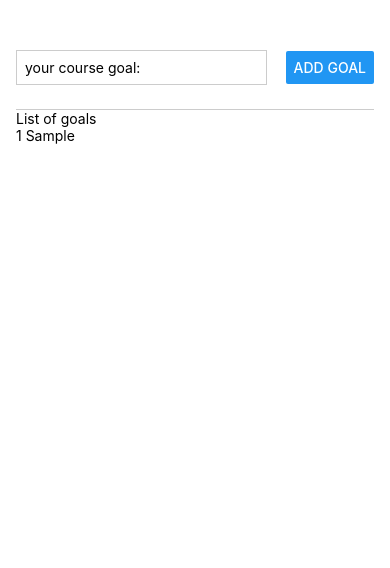
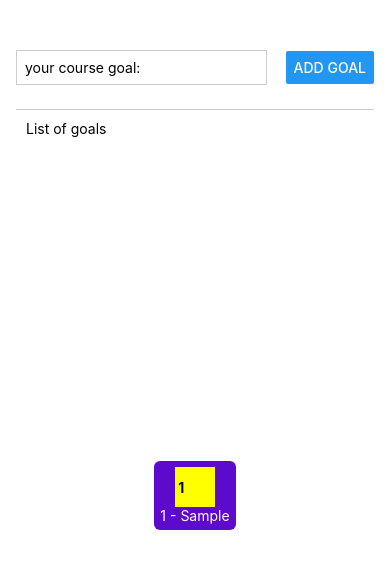
Before and after one commit to ergincetn01/rn-beginner, a React Native app: screen / in a window 390 px wide. Both pictures are taken after typing "Sample" into the empty fields and a click on the button "ADD GOAL". Shown: the top 568 px of the page. Built offline with nearby package versions, Linux system fonts and the light colour scheme.

Commit message:
view of app.js will be modifed with proper index numbers

```diff
--- a/App.js
+++ b/App.js
@@ -30,14 +30,27 @@ export default function App() {
         />
         <Button title="Add goal" onPress={goalAddHandler} />
       </View>
-      <View style={styles.goalsContainer}>
-        <Text>List of goals</Text>
+      <Text style={styles.listTitle}>List of goals</Text>
+      <View
+        style={{
+          flexDirection: "column",
+          justifyContent: "center",
+          margin: "auto",
+        }}
+      >
+        {/* make the appereance => index inside a circle with padding in the same row the title of goal */}
+        {goals.map((goal) => (
+          <View style={styles.goalItem} key={goal}>
+            <View style={styles.indexContainer}>
+              <Text style={styles.indexText}> {goals.indexOf(goal) + 1}</Text>
+            </View>
+            <Text style={styles.goalText}>
+              {goals.indexOf(goal) + 1} - {goal}
+            </Text>
+          </View>
+        ))}
 
-        {goals.map((goal) => (
-          <Text key={goal}>
-            {goals.indexOf(goal) + 1} {goal}{" "}
-          </Text>
-        ))}
+        <View style={styles.goalsContainer}></View>
       </View>
     </View>
   );
@@ -57,6 +70,10 @@ const styles = StyleSheet.create({
     paddingBottom: 24,
     borderBottomColor: "#cccccc",
   },
+  listTitle: {
+    margin: 5,
+    padding: 5,
+  },
   textInput: {
     borderWidth: 1,
     borderColor: "#cccccc",
@@ -66,5 +83,27 @@ const styles = StyleSheet.create({
   },
   goalsContainer: {
     flex: 5,
+    flexDirection: "column",
+  },
+  goalItem: {
+    padding: 6,
+    backgroundColor: "#5e0acc",
+    margin: 8,
+    borderRadius: 6,
+  },
+  indexContainer: {
+    margin: "auto",
+    justifyContent: "center",
+    flexDirection: "column",
+    width: 40,
+    height: 40,
+    backgroundColor: "yellow",
+  },
+  indexText: {
+    color: "black",
+    fontWeight: "bold",
+  },
+  goalText: {
+    color: "white",
   },
 });
```
